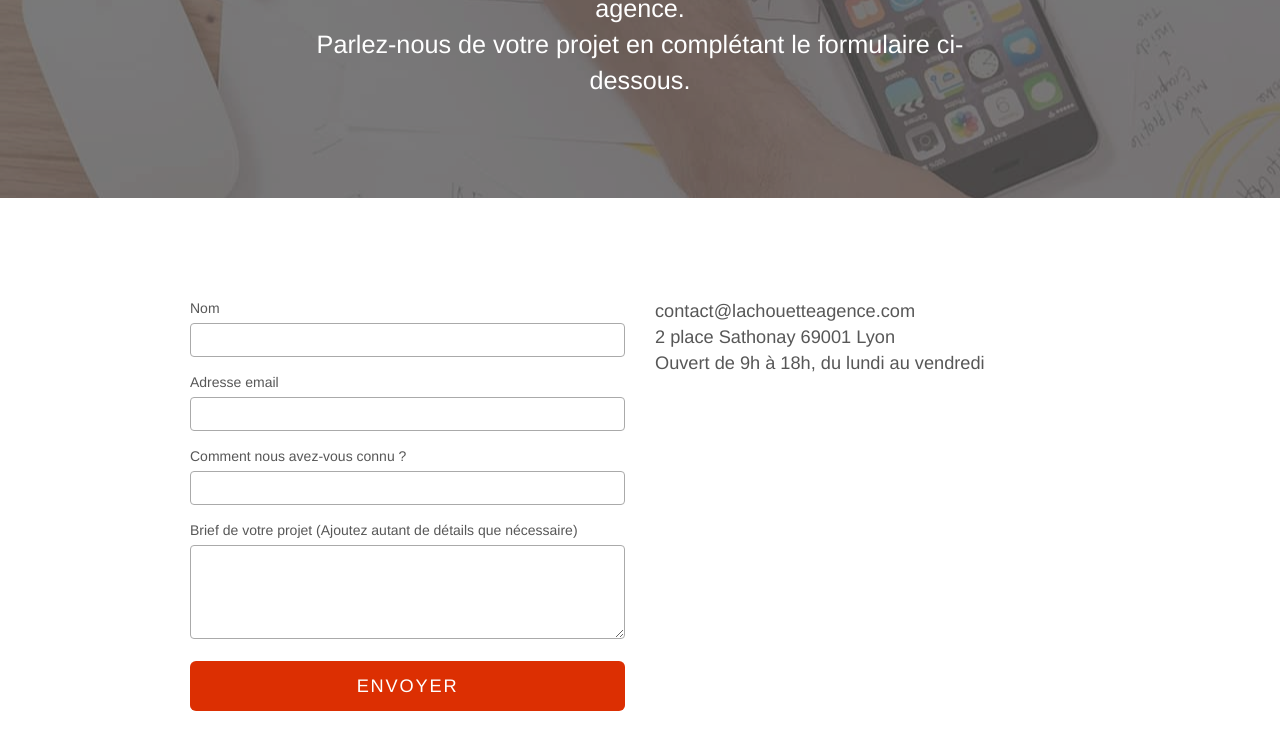
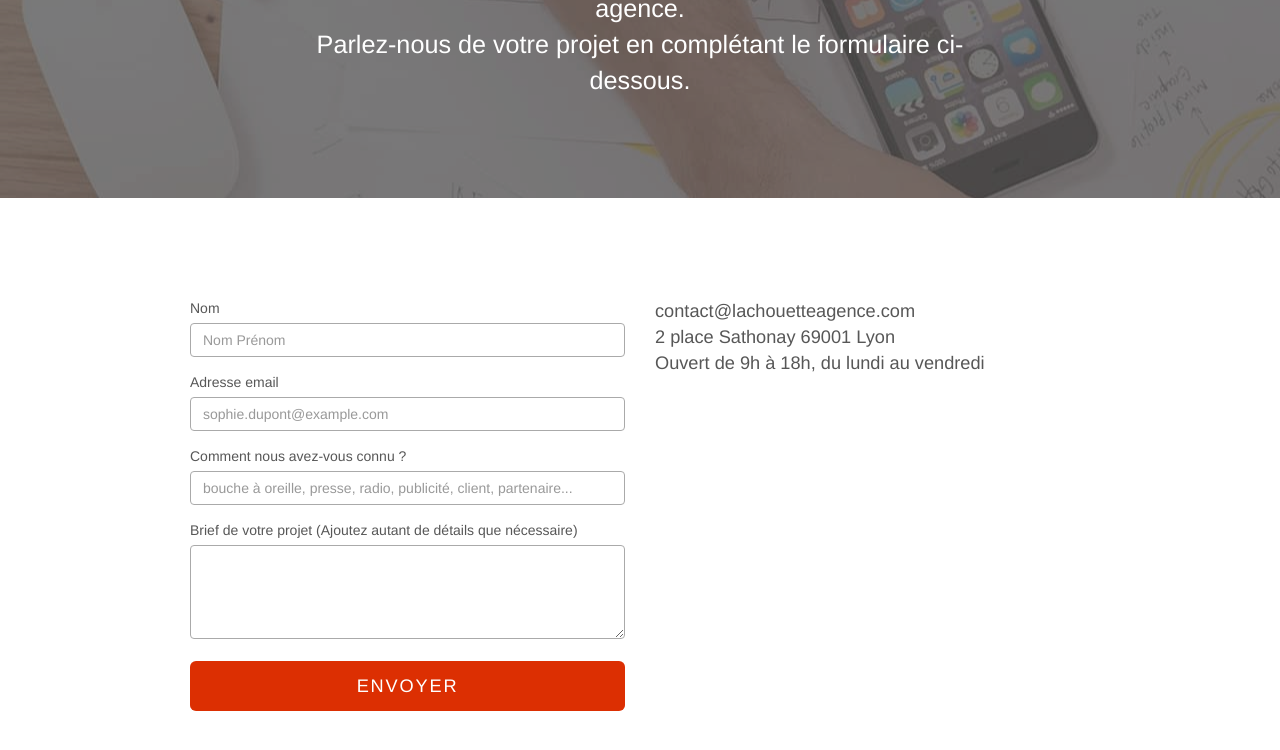
Before and after one commit to patrickcharda/La-chouette-agence, a website: page contact.html in a window 1280 px wide. Shown: the part 310-1060 px from the top of the page. Drawn offline with Linux system fonts and the light colour scheme.

Commit message:
placeholder + suppression textures en bg pr + de lisibilite

```diff
--- a/contact.html
+++ b/contact.html
@@ -18,6 +18,27 @@
 	<script src="./js/jqBootstrapValidation.js"></script> <!--formulaire contact-->
 	<script src="./js/formHandler.js"></script>
 	<!--<script src="./js/jquery.touchSwipe.js" defer></script>  -->
+
+	<!-- Start Facebook -->
+	<meta property="og:image" content="https://la-chouette-agence/img/logo300.png" />
+	<meta property="og:title" content="La chouette agence - agence web - Lyon" />
+	<meta property="og:url" content="https://la-chouette-agence.fr" />
+	<meta property="og:locale" content="fr_FR" />
+	<meta property="og:type" content="website" />
+	<meta property="og:site_name" content="La chouette agence" />
+	<meta property="og:description" content="La Chouette Agence - agence de web design -  Lyon" />
+	<!-- End Facebook -->
+
+	<!-- Start Twitter Card data -->
+	<meta name="twitter:card" content="summary">
+	<meta name="twitter:site" content="@LaChouetteAgence">
+	<meta name="twitter:title" content="La Chouette Agence">
+	<meta name="twitter:description" content="La Chouette Agence - agence de web design -  Lyon">
+	<meta name="twitter:creator" content="@author_handle">
+	<!-- Twitter Summary card images must be at least 200x200px -->
+	<meta name="twitter:image" content="https://la-chouette-agence/img/logo300.png">
+	<!-- End Twitter -->
+
     <title>La Chouette Agence - Contact</title>
 
 
@@ -86,19 +107,19 @@
 						<label for="name">
 							Nom
 						</label>
-						<input id="name" class="form-control" required />
+						<input id="name" class="form-control" required placeholder="Nom Prénom"/>
 					</div>
 					<div class="form-group">
 						<label for="email">
 							Adresse email
 						</label>
-						<input id="email" class="form-control" type="email" required />
+						<input id="email" class="form-control" type="email" required placeholder="sophie.dupont@example.com"/>
 					</div>
 					<div class="form-group">
 						<label for="entry-point">
 							Comment nous avez-vous connu ?
 						</label>
-						<input class="form-control" type="text" required id="entry-point" />
+						<input class="form-control" type="text" required id="entry-point" placeholder="bouche à oreille, presse, radio, publicité, client, partenaire..."/>
 					</div>
 					<div class="form-group">
 						<label for="message">
```
Also changed, not shown: index.html (+20 -0 lines).
